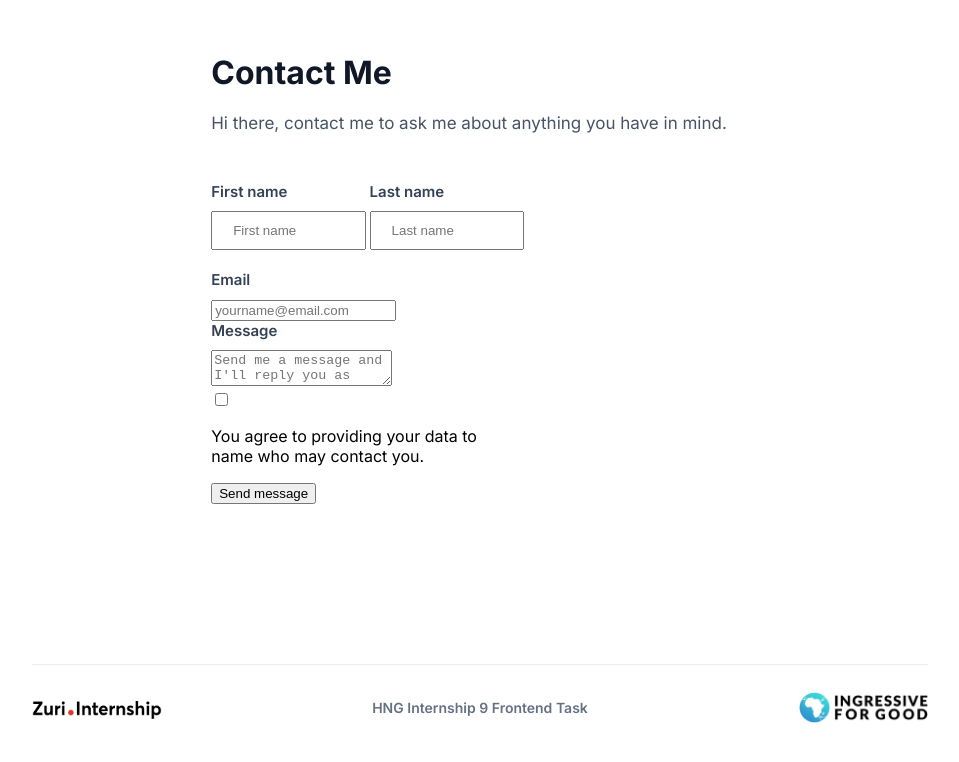
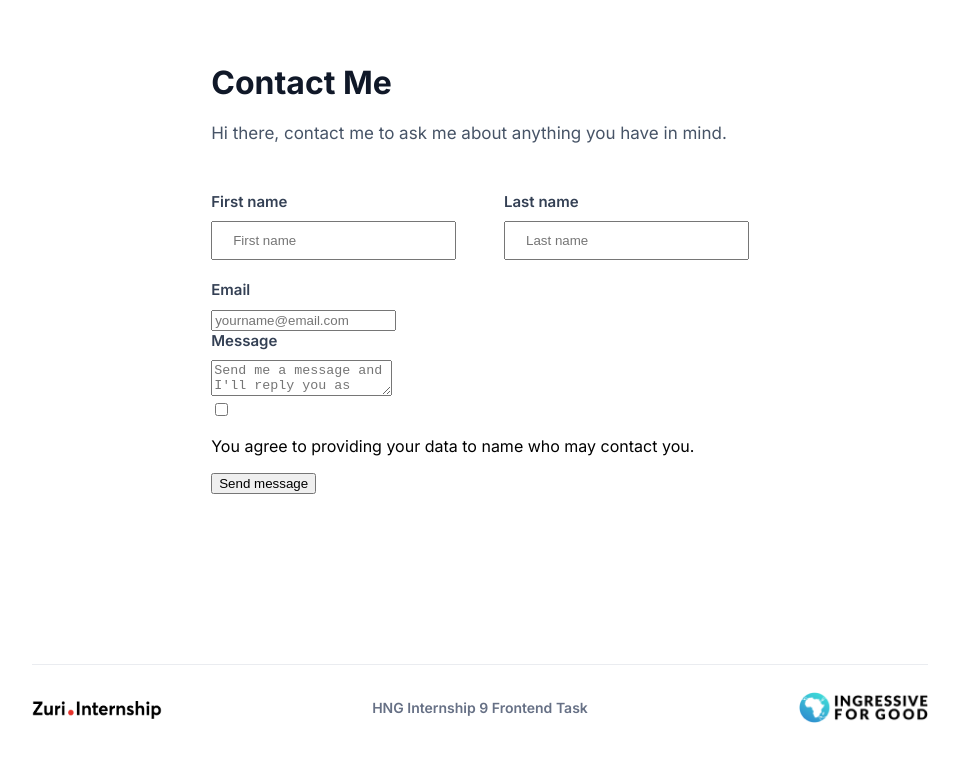
Before and after one commit to rambey-coder/HNG-STAGE-1-TASK, a React (Create React App) app: page /contact in a window 1280 px wide. Shown: the top 762 px of the page, without its empty margins (160-1119 px from the left). Built offline with nearby package versions, Linux system fonts and the light colour scheme; the HTML template or start-up script is replaced by a standard one.

Commit message:
refactor: contact component refactored

```diff
--- a/src/App.css
+++ b/src/App.css
@@ -282,7 +282,6 @@
 .contact {
   margin-top: 2rem;
   width: 100%;
-  box-sizing: border-box;
 }
 
 .contact-info {
@@ -303,12 +302,13 @@
   color: #344054;
 }
 
-.contact-info > div, .contact > div {
+.contact-info > div {
   width: 50%;
 }
 
 .contact > input, .contact-info > div > input {
   width: 100%;
+  box-sizing: border-box;
   padding: 10px 20px;
 }
 @media screen and (max-width: 774px) {
```
